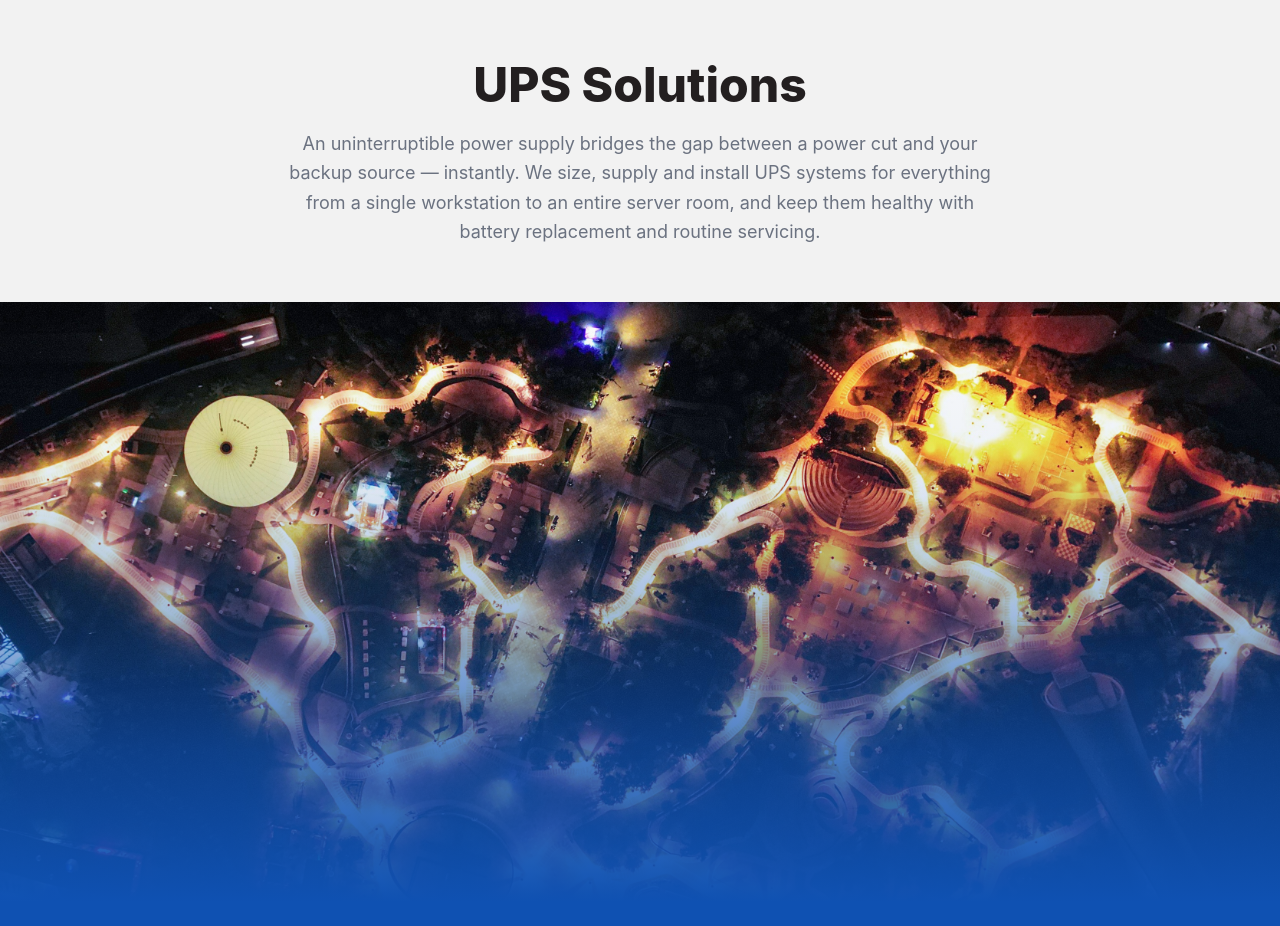
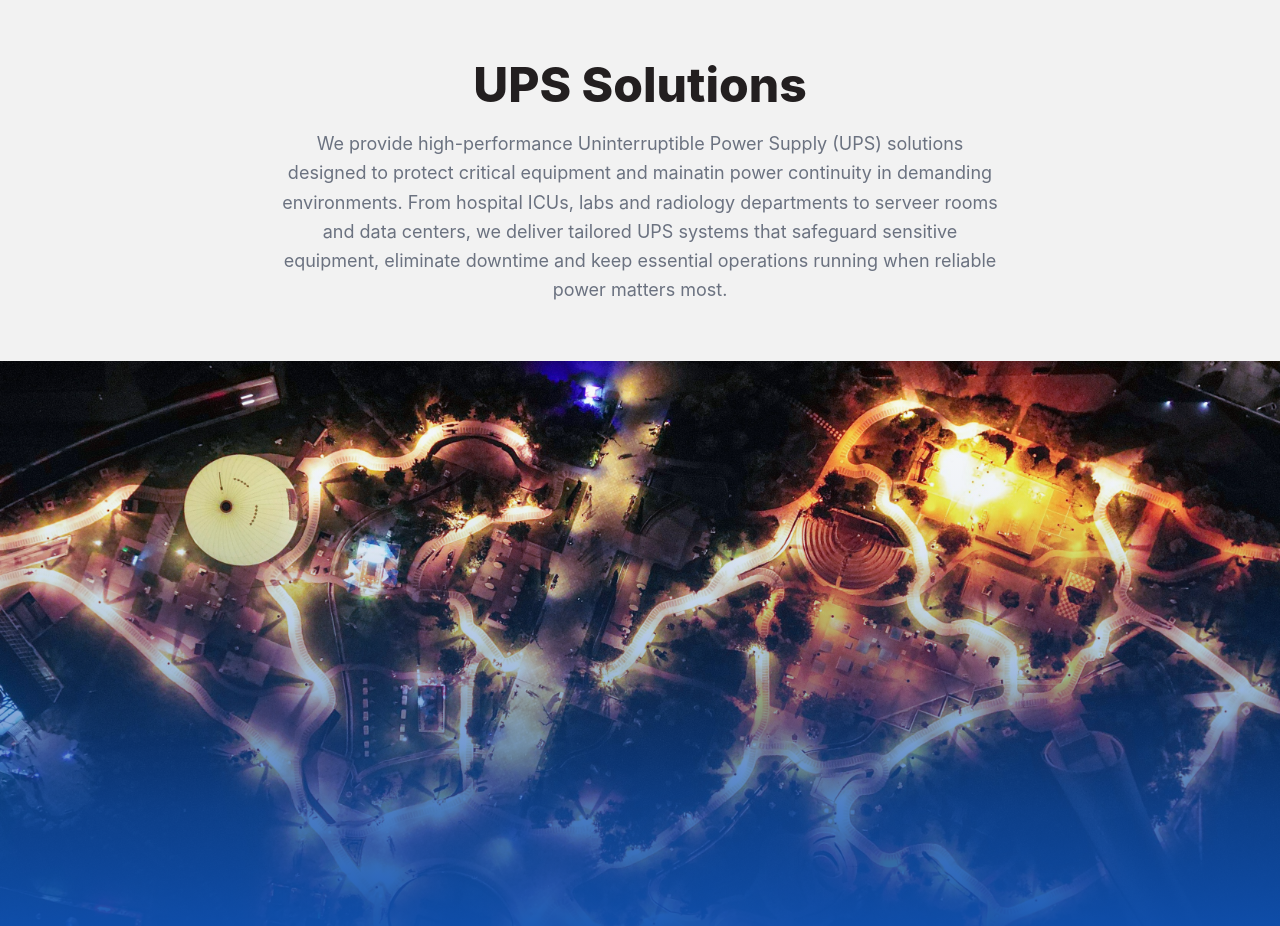
Before and after one commit to edkariuki/GDLite, a React (Vite) app in the folder GDLite/: page /power-systems/ups in a window 1280 px wide. Shown: the part 900-1826 px from the top of the page. Built offline with nearby package versions, Linux system fonts and the light colour scheme.

Commit message:
update UPS desc

```diff
--- a/GDLite/src/pages/solutions/power_systems/subcategories/ups.jsx
+++ b/GDLite/src/pages/solutions/power_systems/subcategories/ups.jsx
@@ -109,9 +109,7 @@ export default function Ups() {
             <section className="max-w-3xl mx-auto pt-20 pb-14 px-6 text-center">
                 <h2 className="text-4xl sm:text-5xl font-extrabold text-content-primary">UPS Solutions</h2>
                 <p className="mt-5 text-lg text-content-secondary leading-relaxed">
-                    An uninterruptible power supply bridges the gap between a power cut and your backup source —
-                    instantly. We size, supply and install UPS systems for everything from a single workstation to
-                    an entire server room, and keep them healthy with battery replacement and routine servicing.
+                    We provide high-performance Uninterruptible Power Supply (UPS) solutions designed to protect critical equipment and mainatin power continuity in demanding environments. From hospital ICUs, labs and radiology departments to serveer rooms and data centers, we deliver tailored UPS systems that safeguard sensitive equipment, eliminate downtime and keep essential operations running when reliable power matters most.
                 </p>
             </section>
 
```
